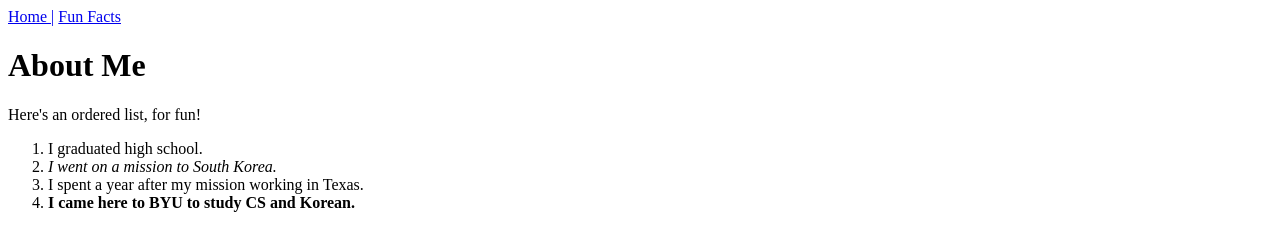
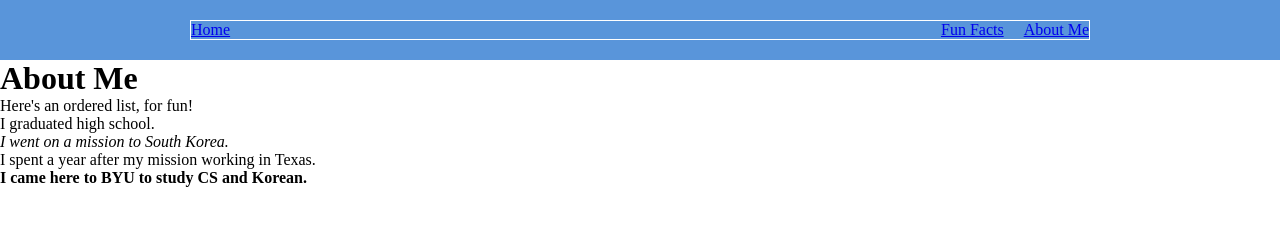
Before and after one commit to dswoolwi/portfolio, a plain HTML site: page aboutme.html in a window 1280 px wide. Drawn offline with Linux system fonts and the light colour scheme.

Commit message:
flexbox final

```diff
--- a/aboutme.html
+++ b/aboutme.html
@@ -1,14 +1,24 @@
 <html>
 
 <head>
+    <link rel='stylesheet' href='flexpracticestyle.css'/>
+  </head>
+
   <title>
   About Me
   </title>
 
-  <a href="index.html"> Home |</a>
-  <a href="funfacts.html"> Fun Facts </a>
+  <body>
+    <div class='menu-container'>
+      <div class='menu'>
+        <div class='home'><a href="index.html">Home</a></div>
+          <div class='links'>
+          <div class='funfacts'><a href="funfacts.html">Fun Facts</a></div>
+          <div class='aboutme'><a href="aboutme.html"> About Me </a></div>
+        </div>
+    </div>
+  </div>
 
-  <body>
     <h1>About Me</h1>
 
     <p>Here's an ordered list, for fun!</p>
@@ -19,5 +29,4 @@
       <li><strong>I came here to BYU to study CS and Korean.</strong></li>
 
     </body>
-  </head>
 </html>
--- a/flexpracticestyle.css
+++ b/flexpracticestyle.css
@@ -0,0 +1,30 @@
+* {
+  margin: 0;
+  padding: 0;
+  box-sizing: border-box;
+}
+
+.menu-container {
+  color: #fff;
+  background-color: #5995DA;  /* Blue */
+  padding: 20px 0;
+  display: flex;
+  justify-content: center;
+}
+
+.menu {
+  border: 1px solid #fff;  /* For debugging */
+  width: 900px;
+  display: flex;
+  justify-content: space-between;
+}
+
+.links {
+  /*border: 1px solid #fff;  For debugging */
+  display: flex;
+  justify-content: flex-end;
+}
+
+.aboutme {
+  margin-left: 20px;
+}
```
Also changed, not shown: funfacts.html (+6 -3 lines).
